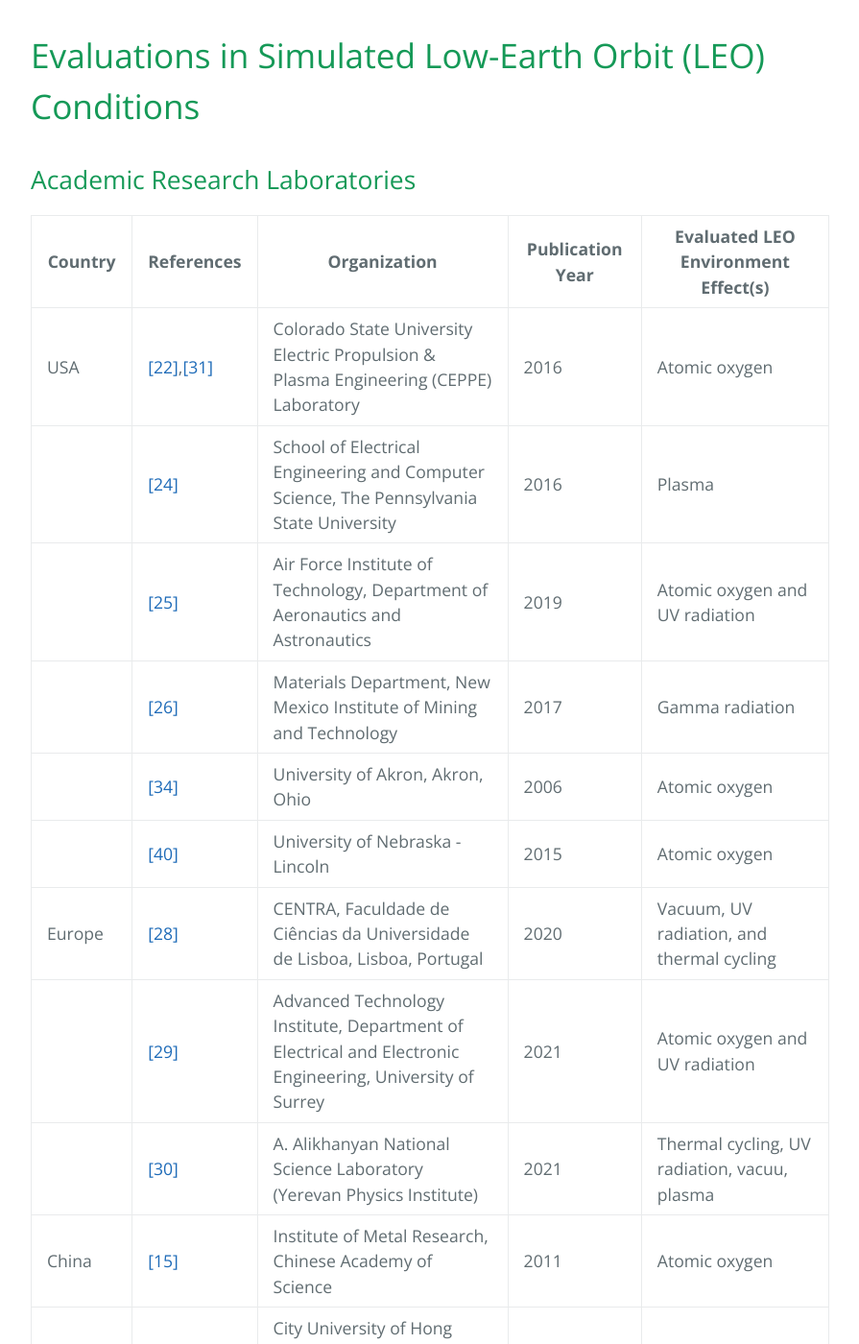
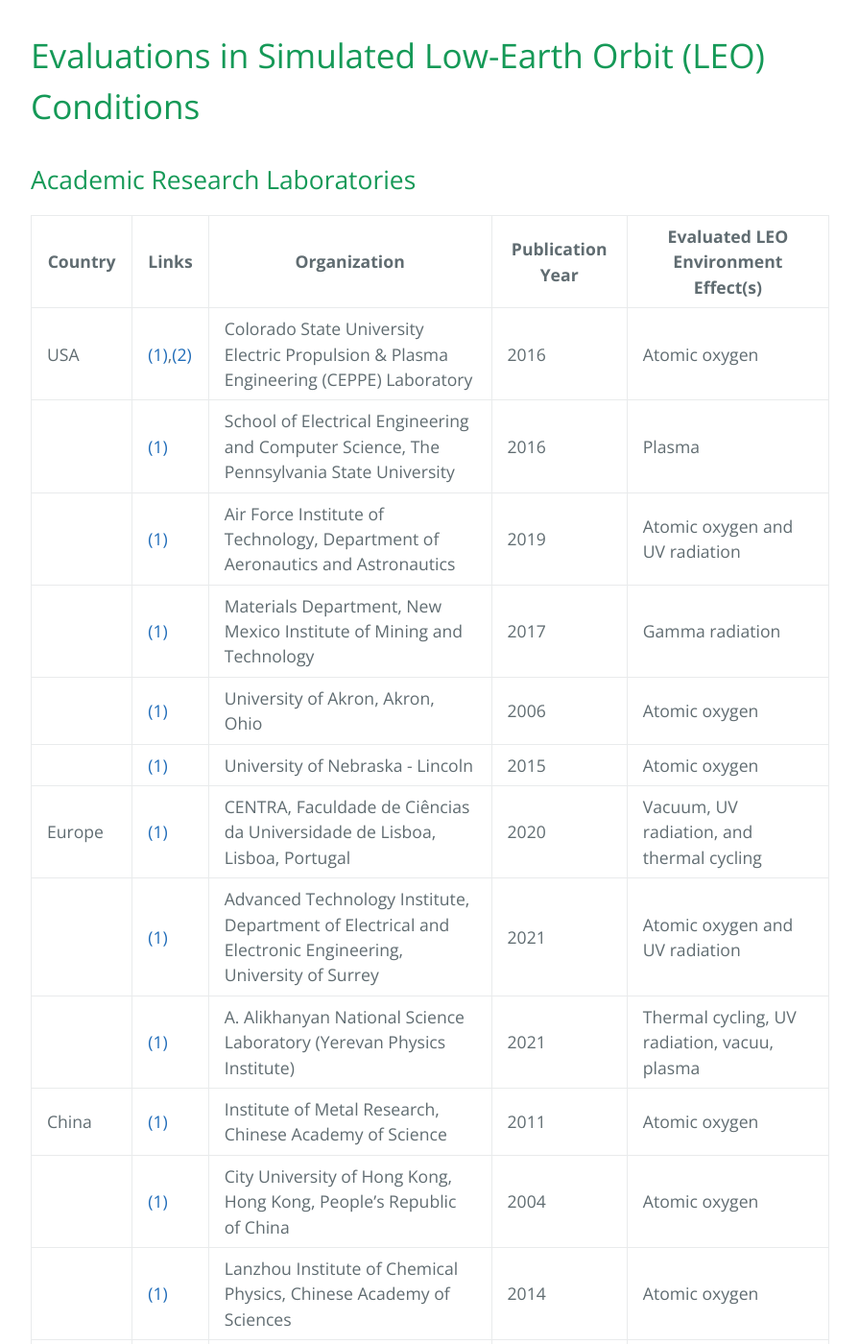
Before and after one commit to Spaceborne-PCMs/Spaceborne-PCMs.github.io, a Jekyll site: the page built from qualification.md, in a window 1280 px wide and 1400 px high, scrolled down 500 px. Shown: the whole window at 96% size, without its empty margins (192-1087 px from the left). Built offline with Jekyll 4.4.1, drawn with Linux system fonts in a browser that asks for light colours; some of the changed text lies outside the part shown.

Commit message:
minor changes

```diff
--- a/qualification.md
+++ b/qualification.md
@@ -10,71 +10,71 @@ filename: qualification
 
 ## Academic Research Laboratories
 
-| **Country** | **References** | **Organization** | **Publication Year** | **Evaluated LEO Environment Effect(s)** |
+| **Country** | **Links** | **Organization** | **Publication Year** | **Evaluated LEO Environment Effect(s)** |
 |---|---|---|---|---|
-| USA | [\[22\]](https://projects-web.engr.colostate.edu/ionstand/index.php),[\[31\]](https://aip.scitation.org/doi/abs/10.1063/1.4967619) | Colorado State University Electric Propulsion & Plasma Engineering (CEPPE) Laboratory | 2016 | Atomic oxygen |
-|  | [\[24\]](http://www.xn--80ancbhdkpb2a9a.xn--p1ai/Sctc2016/4101/1715_Bil%D0%92n.pdf) | School of Electrical Engineering and Computer Science, The Pennsylvania State University | 2016 | Plasma |
-|  | [\[25\]](https://doi.org/10.1016/j.matdes.2019.108178) | Air Force Institute of Technology, Department of Aeronautics and Astronautics | 2019 | Atomic oxygen and UV radiation |
-|  | [\[26\]](https://doi.org/10.1115/1.4037684) | Materials Department, New Mexico Institute of Mining and Technology | 2017 | Gamma radiation |
-|  | [\[34\]](https://arc.aiaa.org/doi/pdf/10.2514/1.15787) | University of Akron, Akron, Ohio | 2006 | Atomic oxygen |
-|  | [\[40\]](https://www.proquest.com/docview/1748093333?pq-origsite=gscholar&fromopenview=true) | University of Nebraska - Lincoln | 2015 | Atomic oxygen |
-| Europe | [\[28\]](https://doi.org/10.1016/j.asr.2020.03.024) | CENTRA, Faculdade de Ciências da Universidade de Lisboa, Lisboa, Portugal | 2020 | Vacuum, UV radiation, and thermal cycling |
-|  | [\[29\]](https://doi.org/10.1021/acsami.0c21552) | Advanced Technology Institute, Department of Electrical and Electronic Engineering, University of Surrey | 2021 | Atomic oxygen and UV radiation |
-|  | [\[30\]](https://doi.org/10.1016/j.actaastro.2021.01.030) | A. Alikhanyan National Science Laboratory (Yerevan Physics Institute) | 2021 | Thermal cycling, UV radiation, vacuu, plasma |
-| China | [\[15\]](https://www.scientific.net/AMR.314-316.249) | Institute of Metal Research, Chinese Academy of Science | 2011 | Atomic oxygen |
-|  | [\[16\]](https://arc.aiaa.org/doi/pdf/10.2514/1.10890) | City University of Hong Kong, Hong Kong, People’s Republic of China | 2004 | Atomic oxygen |
-|  | [\[20\]](https://doi.org/10.1016/j.compositesb.2015.03.029) | Lanzhou Institute of Chemical Physics, Chinese Academy of Sciences | 2014 | Atomic oxygen |
-|  | [\[21\]](https://link.springer.com/chapter/10.1007/978-3-319-19309-0_28) | Lanzhou Institute of Vacuum Physics | 1990s | Atomic oxygen |
-|  | [\[21\]](https://link.springer.com/chapter/10.1007/978-3-319-19309-0_28) | Beijing University of Aeronautics and Astronautics | 1990s | Atomic oxygen |
-|  | [\[21\]](https://link.springer.com/chapter/10.1007/978-3-319-19309-0_28) | Beijing Institute of Spacecraft Environment Engineering | 1996 | Atomic oxygen |
-| Australia | [\[32\]](https://doi.org/10.1002/(SICI)1099-1581(199801)9:1%3C24::AID-PAT730%3E3.0.CO;2-5) | Polymer Materials and Radiation Group, The University of Queensland, Brisbane, Australia | 1998 | Atomic oxygen and UV radiation |
-|  | [\[38\]](https://doi.org/10.1016/j.eurpolymj.2006.04.018) | Applied and Plasma Physics, School of Physics (A28), The University of Sydney | 2006 | Vacuum, temperature cycling, plasma |
-| Israel | [\[33\]](https://doi.org/10.1177%2F0954008304044103) | Space Environmental Division, Soruq Nuclear Research Center, Yavne, Israel | 2004 | Plasma, atomic oxygen, and radiation |
-| Korea | [\[39\]](https://doi.org/10.1016/j.polymdegradstab.2010.03.013) | School of Aerospace Engineering, Korean Advanced Institute of Science and Technology | 2010 | UV radiation, temperature cycling, atomic oxygen |
-|  | [\[35\]](https://doi.org/10.1016/j.compstruct.2004.11.007) | Division of Mechanical Engineering, Korea Advanced Institute of Science and Technology | 2004 | Vacuum, UV radiation, thermal cycling, atomic oxygen |
+| USA | [(1)](https://projects-web.engr.colostate.edu/ionstand/index.php),[(2)](https://aip.scitation.org/doi/abs/10.1063/1.4967619) | Colorado State University Electric Propulsion & Plasma Engineering (CEPPE) Laboratory | 2016 | Atomic oxygen |
+|  | [(1)](http://www.xn--80ancbhdkpb2a9a.xn--p1ai/Sctc2016/4101/1715_Bil%D0%92n.pdf) | School of Electrical Engineering and Computer Science, The Pennsylvania State University | 2016 | Plasma |
+|  | [(1)](https://doi.org/10.1016/j.matdes.2019.108178) | Air Force Institute of Technology, Department of Aeronautics and Astronautics | 2019 | Atomic oxygen and UV radiation |
+|  | [(1)](https://doi.org/10.1115/1.4037684) | Materials Department, New Mexico Institute of Mining and Technology | 2017 | Gamma radiation |
+|  | [(1)](https://arc.aiaa.org/doi/pdf/10.2514/1.15787) | University of Akron, Akron, Ohio | 2006 | Atomic oxygen |
+|  | [(1)](https://www.proquest.com/docview/1748093333?pq-origsite=gscholar&fromopenview=true) | University of Nebraska - Lincoln | 2015 | Atomic oxygen |
+| Europe | [(1)](https://doi.org/10.1016/j.asr.2020.03.024) | CENTRA, Faculdade de Ciências da Universidade de Lisboa, Lisboa, Portugal | 2020 | Vacuum, UV radiation, and thermal cycling |
+|  | [(1)](https://doi.org/10.1021/acsami.0c21552) | Advanced Technology Institute, Department of Electrical and Electronic Engineering, University of Surrey | 2021 | Atomic oxygen and UV radiation |
+|  | [(1)](https://doi.org/10.1016/j.actaastro.2021.01.030) | A. Alikhanyan National Science Laboratory (Yerevan Physics Institute) | 2021 | Thermal cycling, UV radiation, vacuu, plasma |
+| China | [(1)](https://www.scientific.net/AMR.314-316.249) | Institute of Metal Research, Chinese Academy of Science | 2011 | Atomic oxygen |
+|  | [(1)](https://arc.aiaa.org/doi/pdf/10.2514/1.10890) | City University of Hong Kong, Hong Kong, People’s Republic of China | 2004 | Atomic oxygen |
+|  | [(1)](https://doi.org/10.1016/j.compositesb.2015.03.029) | Lanzhou Institute of Chemical Physics, Chinese Academy of Sciences | 2014 | Atomic oxygen |
+|  | [(1)](https://link.springer.com/chapter/10.1007/978-3-319-19309-0_28) | Lanzhou Institute of Vacuum Physics | 1990s | Atomic oxygen |
+|  | [(1)](https://link.springer.com/chapter/10.1007/978-3-319-19309-0_28) | Beijing University of Aeronautics and Astronautics | 1990s | Atomic oxygen |
+|  | [(1)](https://link.springer.com/chapter/10.1007/978-3-319-19309-0_28) | Beijing Institute of Spacecraft Environment Engineering | 1996 | Atomic oxygen |
+| Australia | [(1)](https://doi.org/10.1002/(SICI)1099-1581(199801)9:1%3C24::AID-PAT730%3E3.0.CO;2-5) | Polymer Materials and Radiation Group, The University of Queensland, Brisbane, Australia | 1998 | Atomic oxygen and UV radiation |
+|  | [(1)](https://doi.org/10.1016/j.eurpolymj.2006.04.018) | Applied and Plasma Physics, School of Physics (A28), The University of Sydney | 2006 | Vacuum, temperature cycling, plasma |
+| Israel | [(1)](https://doi.org/10.1177%2F0954008304044103) | Space Environmental Division, Soruq Nuclear Research Center, Yavne, Israel | 2004 | Plasma, atomic oxygen, and radiation |
+| Korea | [(1)](https://doi.org/10.1016/j.polymdegradstab.2010.03.013) | School of Aerospace Engineering, Korean Advanced Institute of Science and Technology | 2010 | UV radiation, temperature cycling, atomic oxygen |
+|  | [(1)](https://doi.org/10.1016/j.compstruct.2004.11.007) | Division of Mechanical Engineering, Korea Advanced Institute of Science and Technology | 2004 | Vacuum, UV radiation, thermal cycling, atomic oxygen |
 
 ## Companies
 
 | **References** | **Organization** | **Year(s)** | **Evaluated LEO Effect(s)** |
 |---|---|---|---|
-| [\[1\]](https://www.sdl.usu.edu/) | Utah State University Space Dynamics Laboratory | 1982-2021 (ongoing) | Thermal cycling, radiation, plasma, vacuum. |
-| [\[46\]](https://nts.com/ntsblog/materials-survive-in-space/) | NTS | 1961-2021 (ongoing) | Thermal cycling, radiation, vacuum |
-| [\[48\]](https://www.pasq-space.com/) | PASQ | 2018-2021 (ongoing) | EMC, radiation, thermal cycling, mechanical vibrations |
-| [\[51\]](https://www.swri.org/space-engineering/space-qualification-facilities-testing) | Southwest Research Institute (SwRI) | 1947 (company was founded) -2021 (ongoing) | EMC, thermal cycling, and mechanical vibrations |
-| [\[49\]](https://www.cira.it/en/research-infrastructures/space-qualification-laboratory/test-di-qualifica-spaziale-per-due-nanosatelliti-cubesat), [\[50\]](https://www.endurosat.com/space-qualification/), [\[53\]](https://www.cira.it/en/research-infrastructures/space-qualification-laboratory/Space%20Qualification%20Laboratory) | Space Qualification Laboratory of the Italian Aerospace Research Centre (CIRA) | 1984-2021 (ongoing) | Thermal shock; thermal vacuum; combined pressure, temperature, humidity and alitudue. |
-| [\[47\]](https://accelrf.com/space/) | AccelRF | 2003-2021 (ongoing) | High temperatures |
+| [(1)](https://www.sdl.usu.edu/) | Utah State University Space Dynamics Laboratory | 1982-2021 (ongoing) | Thermal cycling, radiation, plasma, vacuum. |
+| [(1)](https://nts.com/ntsblog/materials-survive-in-space/) | NTS | 1961-2021 (ongoing) | Thermal cycling, radiation, vacuum |
+| [(1)](https://www.pasq-space.com/) | PASQ | 2018-2021 (ongoing) | EMC, radiation, thermal cycling, mechanical vibrations |
+| [(1)](https://www.swri.org/space-engineering/space-qualification-facilities-testing) | Southwest Research Institute (SwRI) | 1947 (company was founded) -2021 (ongoing) | EMC, thermal cycling, and mechanical vibrations |
+| [(1)](https://www.cira.it/en/research-infrastructures/space-qualification-laboratory/test-di-qualifica-spaziale-per-due-nanosatelliti-cubesat), [(2)](https://www.endurosat.com/space-qualification/), [(3)](https://www.cira.it/en/research-infrastructures/space-qualification-laboratory/Space%20Qualification%20Laboratory) | Space Qualification Laboratory of the Italian Aerospace Research Centre (CIRA) | 1984-2021 (ongoing) | Thermal shock; thermal vacuum; combined pressure, temperature, humidity and alitudue. |
+| [(1)](https://accelrf.com/space/) | AccelRF | 2003-2021 (ongoing) | High temperatures |
 |  | International Photoonics Consultants | 2010 | Gamma radiation |
-| [\[41\]](https://doi.org/10.1117/12.861749) | Nusil Technology; International Photonics Consultants | 2010 | Gamma radiation |
-| [\[52\]](https://www.element.com/product-qualification-testing-services/space-simulation) | Element | 1827 (company   was founded)-2021 (ongoing) | Gamma radiation |
+| [(1)](https://doi.org/10.1117/12.861749) | Nusil Technology; International Photonics Consultants | 2010 | Gamma radiation |
+| [(1)](https://www.element.com/product-qualification-testing-services/space-simulation) | Element | 1827 (company   was founded)-2021 (ongoing) | Gamma radiation |
 
 ## Space Agencies
 
 | Reference | Organization | Year | Evaluated LEO Effect(s) |
 |---|---|---|---|
-| [\[23\]](https://doi.org/10.1109/TPS.2019.2914659) | Space Environmental Effects Team, NASA   Marshall Space Flight Center | 2019 | Plasma |
-| [\[27\]](https://doi.org/10.1016/j.asr.2019.03.025) | Jet Propulsion Laboratory, California Institute of Technology | 2019 | Radiation |
-| [\[37\]](https://doi.org/10.1016/j.jpowsour.2004.08.021) | JAXA | 2004 | Vacuum |
-| [\[36\]](https://doi.org/10.1016/j.compscitech.2013.08.017) | Department of Launch Vehicle System Integration, Korea Aerospace Research   Institute | 2013 | Vacuum, atomic oxygen, UV radiation, and thermal cycling |
-| [\[2\]](https://www.esa.int/Enabling_Support/Space_Engineering_Technology/Materials_Electrical_Components_Laboratory) | ESA (Materials & Electrical Components Laboratory) | -2021 (ongoing) | Radiation, thermal cycling, atomic oxygen. |
+| [(1)](https://doi.org/10.1109/TPS.2019.2914659) | Space Environmental Effects Team, NASA   Marshall Space Flight Center | 2019 | Plasma |
+| [(1)](https://doi.org/10.1016/j.asr.2019.03.025) | Jet Propulsion Laboratory, California Institute of Technology | 2019 | Radiation |
+| [(1)](https://doi.org/10.1016/j.jpowsour.2004.08.021) | JAXA | 2004 | Vacuum |
+| [(1)](https://doi.org/10.1016/j.compscitech.2013.08.017) | Department of Launch Vehicle System Integration, Korea Aerospace Research   Institute | 2013 | Vacuum, atomic oxygen, UV radiation, and thermal cycling |
+| [(1)](https://www.esa.int/Enabling_Support/Space_Engineering_Technology/Materials_Electrical_Components_Laboratory) | ESA (Materials & Electrical Components Laboratory) | -2021 (ongoing) | Radiation, thermal cycling, atomic oxygen. |
 
 # In-Situ Material Evaluation
 
 | Reference | Organization (or Mission) | Starting Year | Ending Year | Evaluated LEO Effect(s) |
 |---|---|---|---|---|
-| [\[4\]](https://curator.jsc.nasa.gov/mic/ldef/)--[\[6\]](https://www.nasa.gov/centers/marshall/history/ldef01.html) | NASA (Long Duration Exposure Facility) | 1984 | 1990 | Micrometeoroids, space debris, radiation   particles, atomic oxygen, and radiation |
-| [\[8\]](https://www.nasa.gov/centers/langley/news/releases/1996/Mar96/96_13.html) | NASA (Mir Environmental Effects Payload) | 1996 | 1997 | Space debris |
-| [\[7\]](https://www.nasa.gov/centers/langley/news/factsheets/MISSE.html), [[\13\]](https://doi.org/10.1063/1.3076845) | NASA (Materials International Space Station Experiment, MISSE) | 2001 | 2021 | Micrometeoroids, space debris, radiation particles, atomic oxygen, and   radiation |
-| [\[9\]](https://www.nasa.gov/stem/epscor/iss_collab/index.html) | NASA (EPSCoR ISS and Suborbital Flight Opportunity) | 2020 | 2021 | Dependent on experiment |
-| [\[17\]](https://arc.aiaa.org/doi/pdf/10.2514/3.25965) | NASA (Advanced Composite materials Exposure to Space Experiment, ACOMEX   on STS-41G) | 1984 | 1984-89 | Atomic oxygen |
-| [\[10\]](https://doi.org/10.1016/j.actaastro.2020.11.048) | JAXA (Materials Degradation Monitor) | 2017 | 2019 | Atomic oxygen |
-| [\[11\]](https://doi.org/10.1557/mrs2010.613) | JAXA (Evaluation of Oxygen with Materials, EOIM) | 1992 | 1992-89 | Atomic oxygen |
-| [\[3\]](https://doi.org/10.1002/pip.1046) | JAXA (Small Demonstration Satellite) | 2009 | 2009-19 | Atomic oxygen and radiation |
-| [\[11\]](https://doi.org/10.1557/mrs2010.613) | JAXA (Exposed Facility Flyer Unit, EFFU) | 1995 | 1996 | Material degradation |
-| [\[11\]](https://doi.org/10.1557/mrs2010.613) | JAXA (Evaluation of the Space Environment and Effects on Materials, ESEM) | 1997 | 1997-99 | Material degradation |
-| [\[18\]](https://doi.org/10.2514/1.10726) | ESA (European Retrievable Carrier, EURECA spacecraft)  | 1992 | 1993 | atomic oxygen |
-| [\[11\]](https://doi.org/10.1557/mrs2010.613) | ESA (Debris In Orbit Evaluation, DEBIE) | 2001 | 2005 | Debris and Micrometeroids |
-| [\[11\]](https://doi.org/10.1557/mrs2010.613) | ESA (Standard Radiation Environment Monitor, SREM) | 2002 | 2021 | Radiation |
-| [\[11\]](https://doi.org/10.1557/mrs2010.613) | ESA (Materials Exposure and Degradation Experiment, MEDET) | 2008 | 2009 | Atomic oxygen, radiation, and local pressure |
-| [\[42\]](https://doi.org/10.1063/1.3076844), [\[43\]](https://link.springer.com/chapter/10.1007/978-3-642-30229-9_10) | RSC Energia (Russian Space Program) | 1990 | 2008 | Micrometeoroids, space debris, radiation particles, atomic oxygen, and   radiation |
-| [\[45\]](https://doi.org/10.2514/3.55722) | Russian Space Program (RCC-1 mission) | 1990 | 1991 | Micrometeoroids, space debris, radiation particles, atomic oxygen, and   radiation |
-| [\[12\]](https://www.alphaspace.com/index.html), [\[14\]](https://doi.org/10.1021/am201509n) | Alpha Space LLC (MISSE) | 2001 | 2021 | Micrometeoroids, space debris, radiation particles, atomic oxygen, and   radiation |
+| [(1)](https://curator.jsc.nasa.gov/mic/ldef/)--[(2)](https://www.nasa.gov/centers/marshall/history/ldef01.html) | NASA (Long Duration Exposure Facility) | 1984 | 1990 | Micrometeoroids, space debris, radiation   particles, atomic oxygen, and radiation |
+| [(1)](https://www.nasa.gov/centers/langley/news/releases/1996/Mar96/96_13.html) | NASA (Mir Environmental Effects Payload) | 1996 | 1997 | Space debris |
+| [(1)](https://www.nasa.gov/centers/langley/news/factsheets/MISSE.html), [(2)](https://doi.org/10.1063/1.3076845) | NASA (Materials International Space Station Experiment, MISSE) | 2001 | 2021 | Micrometeoroids, space debris, radiation particles, atomic oxygen, and   radiation |
+| [(1)](https://www.nasa.gov/stem/epscor/iss_collab/index.html) | NASA (EPSCoR ISS and Suborbital Flight Opportunity) | 2020 | 2021 | Dependent on experiment |
+| [(1)](https://arc.aiaa.org/doi/pdf/10.2514/3.25965) | NASA (Advanced Composite materials Exposure to Space Experiment, ACOMEX   on STS-41G) | 1984 | 1984-89 | Atomic oxygen |
+| [(1)](https://doi.org/10.1016/j.actaastro.2020.11.048) | JAXA (Materials Degradation Monitor) | 2017 | 2019 | Atomic oxygen |
+| [(1)](https://doi.org/10.1557/mrs2010.613) | JAXA (Evaluation of Oxygen with Materials, EOIM) | 1992 | 1992-89 | Atomic oxygen |
+| [(1)](https://doi.org/10.1002/pip.1046) | JAXA (Small Demonstration Satellite) | 2009 | 2009-19 | Atomic oxygen and radiation |
+| [(1)](https://doi.org/10.1557/mrs2010.613) | JAXA (Exposed Facility Flyer Unit, EFFU) | 1995 | 1996 | Material degradation |
+| [(1)](https://doi.org/10.1557/mrs2010.613) | JAXA (Evaluation of the Space Environment and Effects on Materials, ESEM) | 1997 | 1997-99 | Material degradation |
+| [(1)](https://doi.org/10.2514/1.10726) | ESA (European Retrievable Carrier, EURECA spacecraft)  | 1992 | 1993 | atomic oxygen |
+| [(1)](https://doi.org/10.1557/mrs2010.613) | ESA (Debris In Orbit Evaluation, DEBIE) | 2001 | 2005 | Debris and Micrometeroids |
+| [(1)](https://doi.org/10.1557/mrs2010.613) | ESA (Standard Radiation Environment Monitor, SREM) | 2002 | 2021 | Radiation |
+| [(1)](https://doi.org/10.1557/mrs2010.613) | ESA (Materials Exposure and Degradation Experiment, MEDET) | 2008 | 2009 | Atomic oxygen, radiation, and local pressure |
+| [(1)](https://doi.org/10.1063/1.3076844), [(2)](https://link.springer.com/chapter/10.1007/978-3-642-30229-9_10) | RSC Energia (Russian Space Program) | 1990 | 2008 | Micrometeoroids, space debris, radiation particles, atomic oxygen, and   radiation |
+| [(1)](https://doi.org/10.2514/3.55722) | Russian Space Program (RCC-1 mission) | 1990 | 1991 | Micrometeoroids, space debris, radiation particles, atomic oxygen, and   radiation |
+| [(1)](https://www.alphaspace.com/index.html), [(2)](https://doi.org/10.1021/am201509n) | Alpha Space LLC (MISSE) | 2001 | 2021 | Micrometeoroids, space debris, radiation particles, atomic oxygen, and radiation |
```
